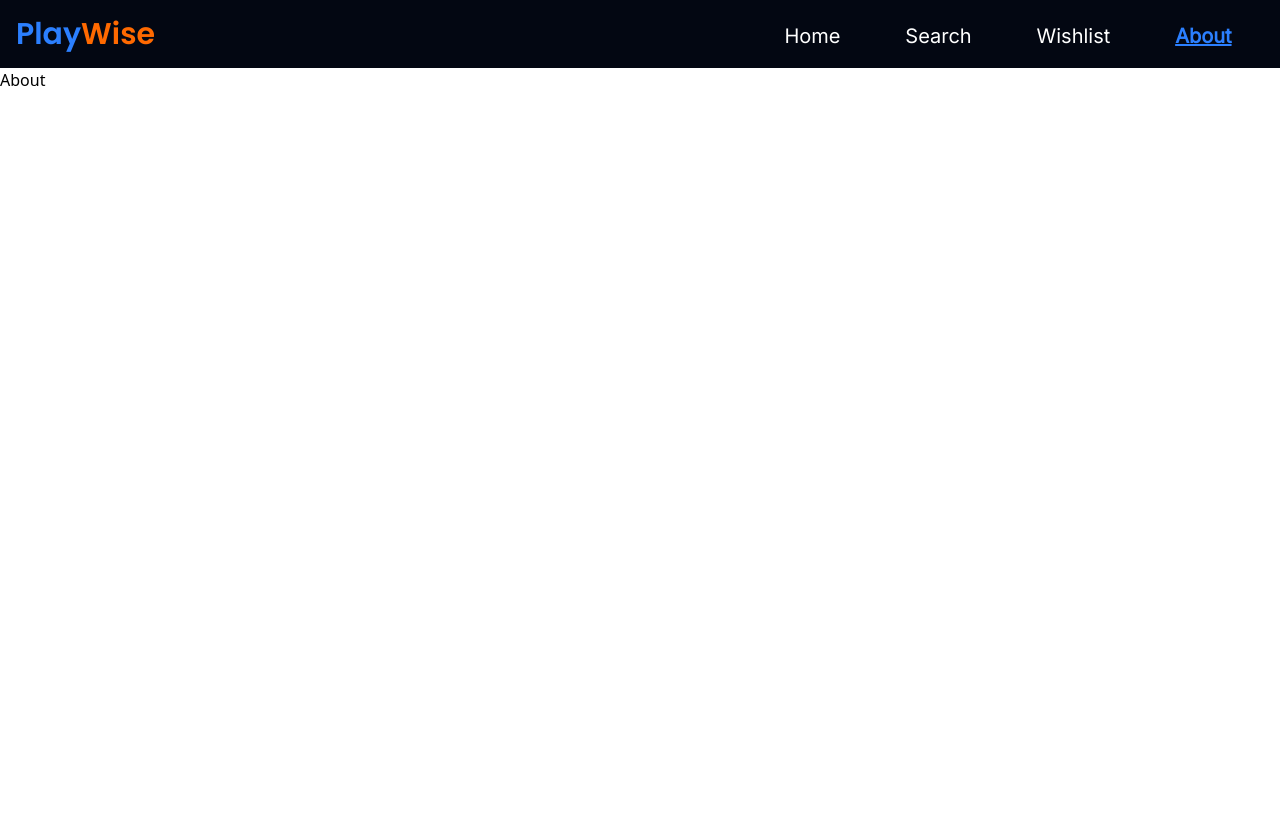
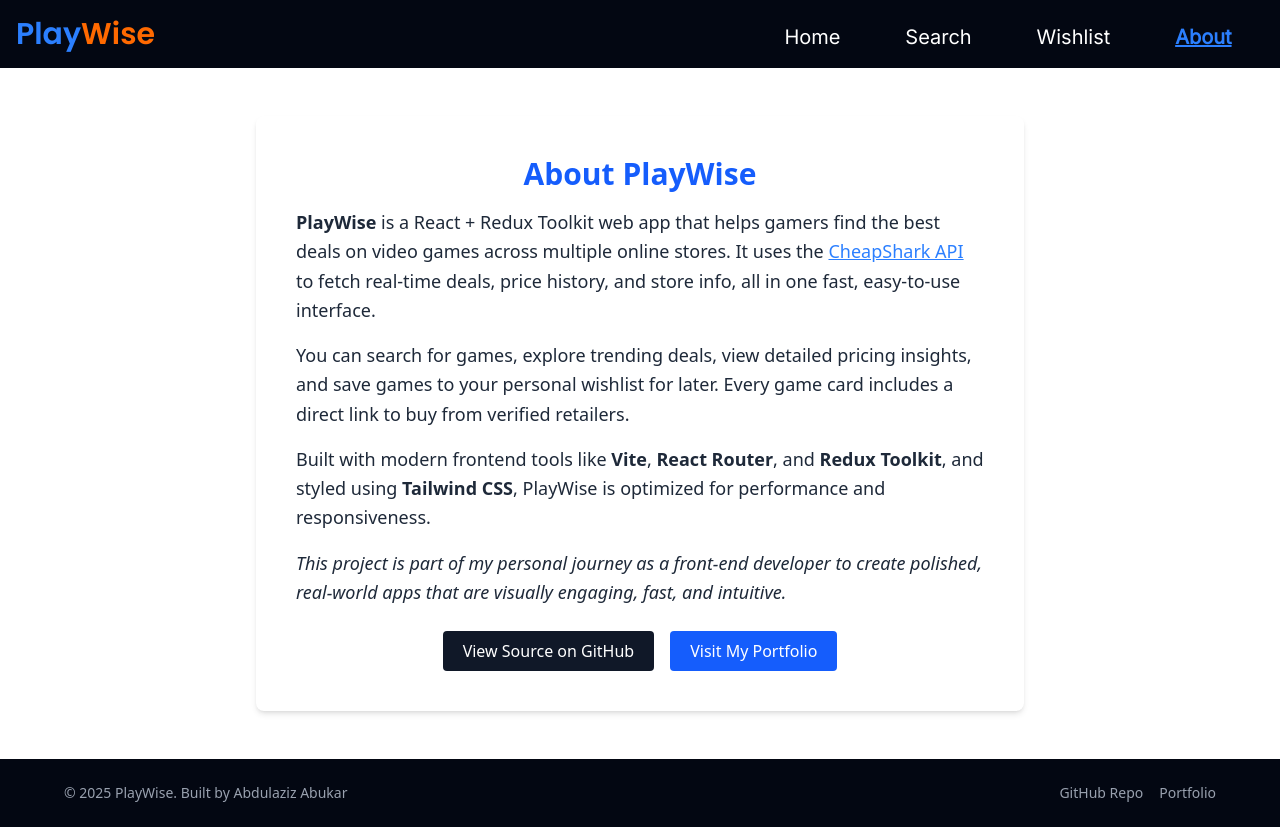
Before and after one commit to Abdulaziz-Abukar/playwise, a React (Vite) app: page /about in a window 1280 px wide. Before the commit the page ends 800 px from the top, so only its background shows below. Built offline with nearby package versions, Linux system fonts and the light colour scheme; no server answers.

Commit message:
adds final touches and completes wishlist, adds footer and about section

```diff
--- a/src/components/Footer.jsx
+++ b/src/components/Footer.jsx
@@ -0,0 +1,29 @@
+import React from "react";
+
+export function Footer() {
+  return (
+    <footer className="bg-gray-950 text-gray-400 text-sm py-6 px-4">
+      <div className="max-w-6xl mx-auto flex flex-col sm:flex-row justify-between items-center gap-4 text-center">
+        <p>© {new Date().getFullYear()} PlayWise. Built by Abdulaziz Abukar</p>
+        <div className="space-x-4">
+          <a
+            href="https://github.com/Abdulaziz-Abukar/playwise"
+            target="_blank"
+            rel="noopener noreferrer"
+            className="hover:text-white transition"
+          >
+            GitHub Repo
+          </a>
+          <a
+            href="https://abdulaziz-abukar.github.io/"
+            target="_blank"
+            rel="noopener noreferrer"
+            className="hover:text-white transition"
+          >
+            Portfolio
+          </a>
+        </div>
+      </div>
+    </footer>
+  );
+}
--- a/src/components/Layout.jsx
+++ b/src/components/Layout.jsx
@@ -3,6 +3,7 @@ import { Navbar } from "./Navbar";
 import { AppRoutes } from "../routes/AppRoutes";
 import { useDispatch } from "react-redux";
 import { fetchStores } from "../features/stores/storeSlice";
+import { Footer } from "./Footer";
 
 export function Layout() {
   const dispatch = useDispatch();
@@ -12,8 +13,8 @@ export function Layout() {
   }, [dispatch]);
 
   return (
-    <>
-      <header className="max-w-full flex justify-between align-middle p-4 bg-gray-950">
+    <div className="min-h-screen flex flex-col bg-white text-gray-800">
+      <header className="max-w-full flex justify-between items-center p-4 bg-gray-950">
         <h1 className="text-2xl lg:text-3xl font-heading font-semibold z-100">
           <span className="text-blue-500">Play</span>
           <span className="text-orange-500">Wise</span>
@@ -21,9 +22,12 @@ export function Layout() {
 
         <Navbar />
       </header>
-      <main>
+
+      <main className="flex-grow">
         <AppRoutes />
       </main>
-    </>
+
+      <Footer />
+    </div>
   );
 }
--- a/src/features/deals/Deals.jsx
+++ b/src/features/deals/Deals.jsx
@@ -12,7 +12,7 @@ export function Deals({ results }) {
         return (
           <div
             key={gameDeal.gameID}
-            className="bg-white rounded-lg shadow-md p-4 flex flex-col items-center text-center hover:shadow-lg transition duration-200"
+            className="bg-white rounded-lg shadow-md p-4 flex flex-col items-center text-center hover:shadow-lg transition duration-200 animate-fade-in-up"
           >
             <img
               src={gameDeal.thumb}
--- a/src/features/search/SearchResults.jsx
+++ b/src/features/search/SearchResults.jsx
@@ -1,15 +1,47 @@
 import React from "react";
 import { useNavigate } from "react-router-dom";
+import { useDispatch, useSelector } from "react-redux";
+import { addToWishlist } from "../wishlist/wishlistSlice";
 
 export function SearchResults({ results }) {
   const navigate = useNavigate();
+  const dispatch = useDispatch();
+  const wishlist = useSelector((state) => state.wishlist);
 
-  return results.map((game) => (
+  const handleAddToWishlist = (game, e) => {
+    e.stopPropagation(); // Prevent navigation
+    const gameToSave = {
+      id: game.gameID,
+      external: game.external,
+      thumb: game.thumb,
+      cheapest: game.cheapest,
+    };
+    dispatch(addToWishlist(gameToSave));
+  };
+
+  return results.map((game) => {
+    const isInWishlist = wishlist.some((g) => g.id === game.gameID);
+
+    return (
       <div
         key={game.gameID}
         onClick={() => navigate(`/game/${game.gameID}`)}
-      className="cursor-pointer bg-white shadow-md rounded-md p-4 flex flex-col items-center hover:shadow-lg transition duration-200"
+        className="relative group cursor-pointer bg-white shadow-md rounded-md p-4 flex flex-col items-center hover:shadow-lg transition duration-200 animate-fade-in-up"
       >
+        {/* Wishlist Button (Top Right) */}
+        {!isInWishlist ? (
+          <button
+            onClick={(e) => handleAddToWishlist(game, e)}
+            className="absolute top-2 right-2 bg-white rounded-full px-3 py-1 text-sm shadow transition-opacity duration-300 opacity-0 pointer-events-none group-hover:opacity-100 group-hover:pointer-events-auto hover:bg-red-100"
+          >
+            ❤️
+          </button>
+        ) : (
+          <div className="absolute top-2 right-2 text-green-600 text-sm font-bold">
+            ✅
+          </div>
+        )}
+
         <img
           src={game.thumb}
           alt={game.external}
@@ -25,5 +57,6 @@ export function SearchResults({ results }) {
           Click for details
         </p>
       </div>
-  ));
+    );
+  });
 }
--- a/src/features/wishlist/WishlistList.jsx
+++ b/src/features/wishlist/WishlistList.jsx
@@ -0,0 +1,55 @@
+import React from "react";
+import { useSelector, useDispatch } from "react-redux";
+import { removeFromWishlist } from "./wishlistSlice";
+import { useNavigate } from "react-router-dom";
+
+export function WishlistList() {
+  const wishlist = useSelector((state) => state.wishlist);
+  const dispatch = useDispatch();
+  const navigate = useNavigate();
+
+  if (wishlist.length === 0) {
+    return (
+      <p className="text-center text-gray-400 text-lg mt-10">
+        🫥 Your wishlist is empty. Go add some games!
+      </p>
+    );
+  }
+
+  return (
+    <div className="grid gap-6 grid-cols-1 sm:grid-cols-2 md:grid-cols-3 lg:grid-cols-4 p-4">
+      {wishlist.map((game) => (
+        <div
+          key={game.id}
+          onClick={() => navigate(`/game/${game.id}`)}
+          className="relative bg-white shadow-md rounded-md p-4 flex flex-col items-center hover:shadow-lg transition duration-200 cursor-pointer"
+        >
+          <button
+            onClick={(e) => {
+              e.stopPropagation(); // Prevents triggering navigate
+              dispatch(removeFromWishlist(game.id));
+            }}
+            className="absolute top-2 right-2 text-red-500 hover:text-red-700 text-xl hover:cursor-pointer"
+          >
+            ❌
+          </button>
+
+          <img
+            src={game.thumb}
+            alt={game.external}
+            className="w-32 h-20 object-contain mb-2 rounded"
+          />
+          <h3 className="text-lg font-semibold text-center truncate w-full">
+            {game.external}
+          </h3>
+          <p className="text-green-600 font-bold text-sm mt-1">
+            Lowest Price: ${game.cheapest}
+          </p>
+          <p className="text-gray-500 text-xs mt-1 text-center">
+            Click for details
+          </p>
+        </div>
+      ))}
+    </div>
+  );
+}
--- a/src/index.css
+++ b/src/index.css
@@ -11,3 +11,20 @@
 .font-footer {
   font-family: "Roboto Mono", monospace;
 }
+
+@layer utilities {
+  @keyframes fade-in-up {
+    0% {
+      opacity: 0;
+      transform: translateY(20px);
+    }
+    100% {
+      opacity: 1;
+      transform: translateY(0);
+    }
+  }
+
+  .animate-fade-in-up {
+    animation: fade-in-up 0.5s ease-out forwards;
+  }
+}
--- a/src/pages/About.jsx
+++ b/src/pages/About.jsx
@@ -1,5 +1,68 @@
 import React from "react";
 
 export function About() {
-  return <h1>About</h1>;
+  return (
+    <section className="bg-white text-gray-800 px-4 sm:px-6 lg:px-8 py-12">
+      <div className="max-w-3xl mx-auto bg-white shadow-md rounded-lg p-6 sm:p-10">
+        <h1 className="text-3xl font-bold text-blue-600 mb-4 text-center">
+          About PlayWise
+        </h1>
+
+        <p className="text-base sm:text-lg leading-relaxed mb-4">
+          <strong>PlayWise</strong> is a React + Redux Toolkit web app that
+          helps gamers find the best deals on video games across multiple online
+          stores. It uses the{" "}
+          <a
+            href="https://apidocs.cheapshark.com/"
+            target="_blank"
+            rel="noopener noreferrer"
+            className="text-blue-500 underline"
+          >
+            CheapShark API
+          </a>{" "}
+          to fetch real-time deals, price history, and store info, all in one
+          fast, easy-to-use interface.
+        </p>
+
+        <p className="text-base sm:text-lg leading-relaxed mb-4">
+          You can search for games, explore trending deals, view detailed
+          pricing insights, and save games to your personal wishlist for later.
+          Every game card includes a direct link to buy from verified retailers.
+        </p>
+
+        <p className="text-base sm:text-lg leading-relaxed mb-4">
+          Built with modern frontend tools like <strong>Vite</strong>,{" "}
+          <strong>React Router</strong>, and <strong>Redux Toolkit</strong>, and
+          styled using <strong>Tailwind CSS</strong>, PlayWise is optimized for
+          performance and responsiveness.
+        </p>
+
+        <p className="text-base sm:text-lg leading-relaxed italic mb-6">
+          This project is part of my personal journey as a front-end developer
+          to create polished, real-world apps that are visually engaging, fast,
+          and intuitive.
+        </p>
+
+        <div className="flex flex-col sm:flex-row justify-center gap-4 text-center">
+          <a
+            href="https://github.com/Abdulaziz-Abukar/playwise"
+            target="_blank"
+            rel="noopener noreferrer"
+            className="bg-gray-900 text-white px-5 py-2 rounded hover:bg-gray-700 transition"
+          >
+            View Source on GitHub
+          </a>
+
+          <a
+            href="https://abdulaziz-abukar.github.io/"
+            target="_blank"
+            rel="noopener noreferrer"
+            className="bg-blue-600 text-white px-5 py-2 rounded hover:bg-blue-700 transition"
+          >
+            Visit My Portfolio
+          </a>
+        </div>
+      </div>
+    </section>
+  );
 }
--- a/src/pages/GameDetails.jsx
+++ b/src/pages/GameDetails.jsx
@@ -1,11 +1,12 @@
 import React, { useEffect } from "react";
-import { useParams } from "react-router-dom";
+import { useParams, useNavigate } from "react-router-dom";
 import { useDispatch, useSelector } from "react-redux";
 import { fetchGameById, clearGame } from "../features/games/gameSlice";
 
 export function GameDetails() {
   const { gameID } = useParams();
   const dispatch = useDispatch();
+  const navigate = useNavigate();
   const { data: game, status, error } = useSelector((state) => state.game);
   const storeMap = useSelector((state) => state.stores.storeMap);
 
@@ -22,6 +23,13 @@ export function GameDetails() {
 
   return (
     <div className="p-6 max-w-4xl mx-auto">
+      <button
+        onClick={() => navigate(-1)}
+        className="mb-4 text-blue-600 hover:underline text-md hover:cursor-pointer"
+      >
+        ← Go Back
+      </button>
+
       <h2 className="text-3xl font-bold mb-4">{game.info.title}</h2>
       <img
         src={game.info.thumb}
--- a/src/pages/Wishlist.jsx
+++ b/src/pages/Wishlist.jsx
@@ -1,5 +1,14 @@
 import React from "react";
+import { WishlistList } from "../features/wishlist/WishlistList";
 
 export function Wishlist() {
-  return <h1>Wishlist</h1>;
+  return (
+    <section className="pt-6">
+      <h2 className="text-3xl font-bold text-blue-600 text-center mb-6 font-heading">
+        Your Wishlist
+      </h2>
+
+      <WishlistList />
+    </section>
+  );
 }
```
Lines whose indentation alone changed are shown as unchanged.
